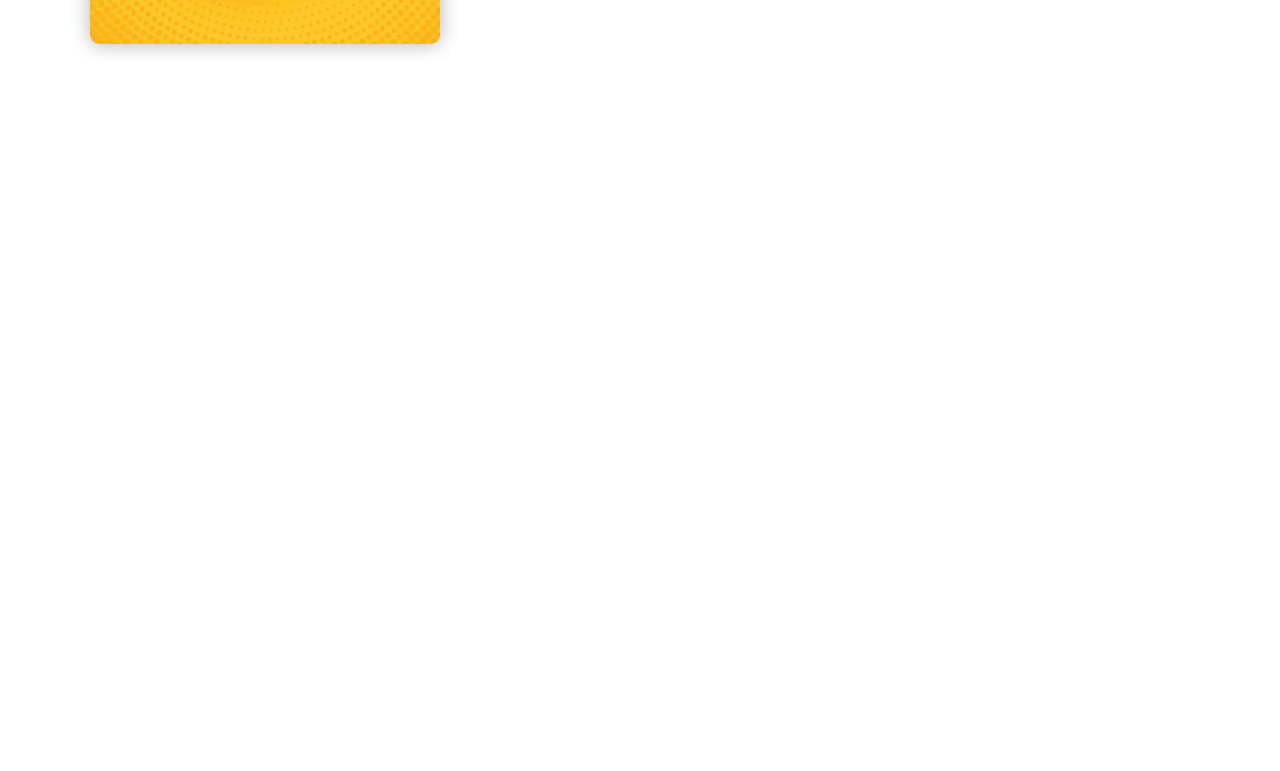
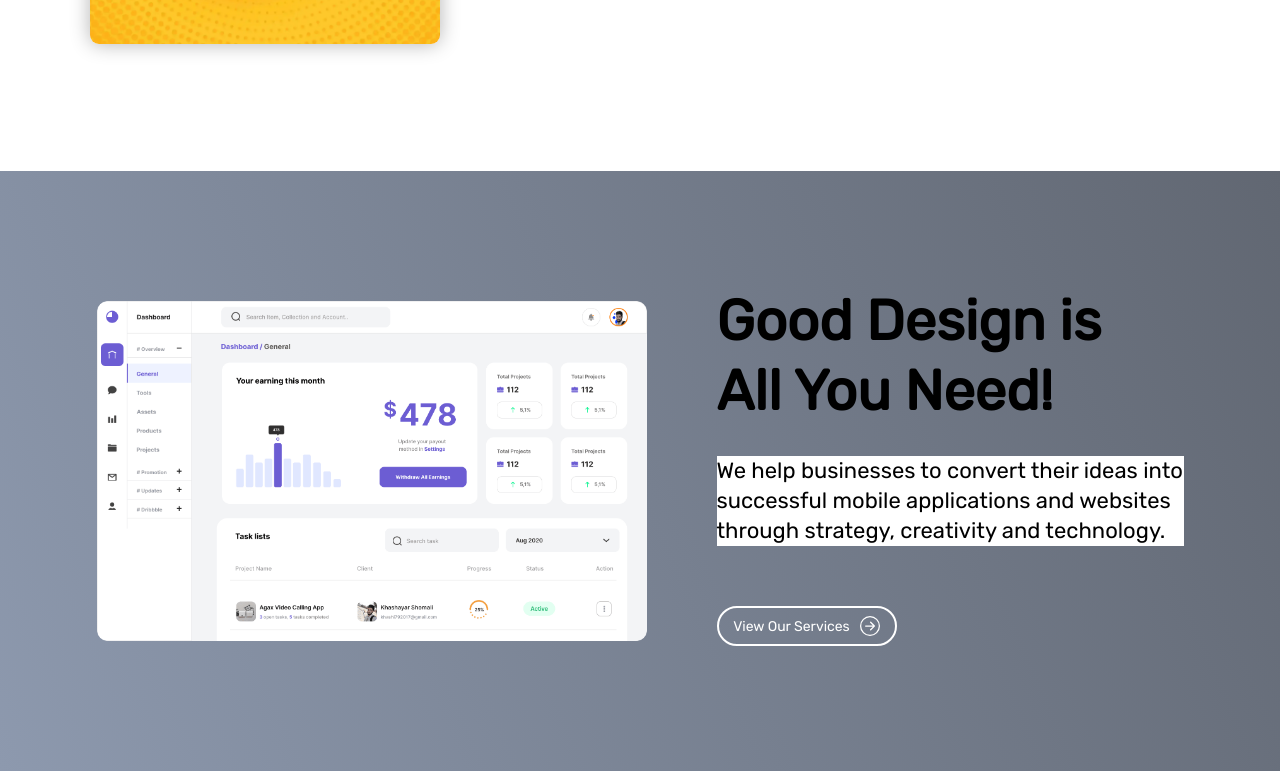
Before and after one commit to shomalikhashayar/uixwithme.com, a Vue app: page / in a window 1280 px wide. Shown: the part 1119-1890 px from the top of the page. Before the commit the page ends 1290 px from the top, so only its background shows below. Built offline with nearby package versions, Linux system fonts and the light colour scheme.

Commit message:
Create View Our Services Section.

```diff
--- a/src/App.vue
+++ b/src/App.vue
@@ -22,10 +22,10 @@
     </div>
   </div>
   <div class="who-we-are-section">
-    <div class="image">
+    <div class="who-we-are-section-image">
       <img src="../src/assets/Question-Mark.webp" alt="Question?" />
     </div>
-    <div class="content">
+    <div class="who-we-are-section-content">
       <h2>Who We Are?</h2>
       <p>
         We are two professional software engineering students from IRAN, named
@@ -34,6 +34,43 @@
         interested in the field of <span>UI/UX Design</span> by presenting our
         learnings for <span>free</span>.
       </p>
+    </div>
+  </div>
+  <div class="our-services-section">
+    <div class="our-services-section-image">
+      <img
+        src="../src/assets/Portfolio-Khashayar-Shomali.png"
+        alt="Portfolio"
+      />
+    </div>
+    <div class="our-services-section-content">
+      <h2>Good Design is All You Need!</h2>
+      <p>
+        We help businesses to convert their ideas into successful mobile
+        applications and websites through strategy, creativity and technology.
+      </p>
+      <div class="our-services-section-buttons">
+        <button class="view-our-services-button">
+          <span><a href="#">View Our Services</a></span>
+          <span
+            ><a href="#"
+              ><svg
+                style="color: white"
+                xmlns="http://www.w3.org/2000/svg"
+                width="20"
+                height="20"
+                fill="currentColor"
+                class="bi bi-arrow-right-circle"
+                viewBox="0 0 16 16"
+              >
+                <path
+                  fill-rule="evenodd"
+                  d="M1 8a7 7 0 1 0 14 0A7 7 0 0 0 1 8zm15 0A8 8 0 1 1 0 8a8 8 0 0 1 16 0zM4.5 7.5a.5.5 0 0 0 0 1h5.793l-2.147 2.146a.5.5 0 0 0 .708.708l3-3a.5.5 0 0 0 0-.708l-3-3a.5.5 0 1 0-.708.708L10.293 7.5H4.5z"
+                  fill="white"
+                ></path></svg></a
+          ></span>
+        </button>
+      </div>
     </div>
   </div>
 </template>
@@ -108,7 +145,7 @@ import Navbar from "./components/Navbar.vue";
 }
 
 .hero-section-content #second {
-  color: rgba(255, 255, 255, 0.644)
+  color: rgba(255, 255, 255, 0.644);
 }
 
 .hero-section-image-buttons {
@@ -161,25 +198,127 @@ import Navbar from "./components/Navbar.vue";
   padding: 0 90px;
 }
 
-.who-we-are-section img {
+.who-we-are-section-image img {
   width: 350px;
   height: auto;
   box-shadow: 0 0 20px 0 rgba(0, 0, 0, 0.3);
   border-radius: 9px;
 }
 
-.content h2 {
-  font-size: 50px;
+.who-we-are-section-content h2 {
+  font-size: 3.5rem;
   font-weight: bold;
 }
 
-.content p {
+.who-we-are-section-content p {
   font-size: 24px;
   margin-top: 10px;
   line-height: 1.7em;
 }
 
-.content span {
+.who-we-are-section-content span {
   font-weight: bold;
 }
+
+/* Good Design is All You Need */
+
+.our-services-section {
+  height: 600px;
+  background: rgb(2, 0, 36);
+  background: -moz-linear-gradient(
+    66deg,
+    rgba(2, 0, 36, 1) 0%,
+    rgba(141, 153, 174, 1) 0%,
+    rgb(185, 191, 201) 0%,
+    rgba(97, 103, 114, 1) 100%
+  );
+  background: -webkit-linear-gradient(
+    66deg,
+    rgba(2, 0, 36, 1) 0%,
+    rgba(141, 153, 174, 1) 0%,
+    rgba(141, 153, 174, 1) 0%,
+    rgba(97, 103, 114, 1) 100%
+  );
+  background: linear-gradient(
+    66deg,
+    rgba(2, 0, 36, 1) 0%,
+    rgba(141, 153, 174, 1) 0%,
+    rgba(141, 153, 174, 1) 0%,
+    rgba(97, 103, 114, 1) 100%
+  );
+  filter: progid:DXImageTransform.Microsoft.gradient(startColorstr="#020024",endColorstr="#616772",GradientType=1);
+  display: flex;
+  justify-content: center;
+  align-items: center;
+  gap: 70px;
+}
+
+.our-services-section-image img {
+  width: 550px;
+  height: auto;
+  display: flex;
+  border-radius: 9px;
+  justify-content: space-between;
+  align-items: center;
+}
+
+.our-services-section-content {
+  gap: 20px;
+  display: flex;
+  flex-direction: column;
+  justify-content: center;
+  gap: 20px;
+}
+
+.our-services-section-content h2 {
+  font-weight: bold;
+  font-size: 3.5rem;
+  line-height: 70px;
+  margin-bottom: 10px;
+  max-width: 400px;
+}
+
+.our-services-section-content p {
+  background-color: white;
+  font-size: 22px;
+  line-height: 30px;
+  max-width: 467px;
+  margin-bottom: 40px;
+}
+
+.view-our-services-button {
+  background-color: transparent;
+  border: 2.5px white solid;
+  border-radius: 50px;
+  border-color: white;
+  font-size: 14px;
+  cursor: pointer;
+  width: 180px;
+  height: 40px;
+  display: flex;
+  align-items: center;
+  justify-content: center;
+}
+
+.our-services-section-buttons button {
+  padding: 5px 10px;
+  margin-bottom: 10px;
+}
+
+.view-our-services-button:hover {
+  background-color: orangered;
+}
+
+.view-our-services-button a {
+  display: flex;
+  align-items: center;
+  justify-content: center;
+  text-decoration: none;
+  color: white;
+}
+
+.view-our-services-button svg {
+  padding-left: 10px;
+}
+
 </style>
```
Also changed, not shown: src/assets/Portfolio-Khashayar-Shomali.png (added).
